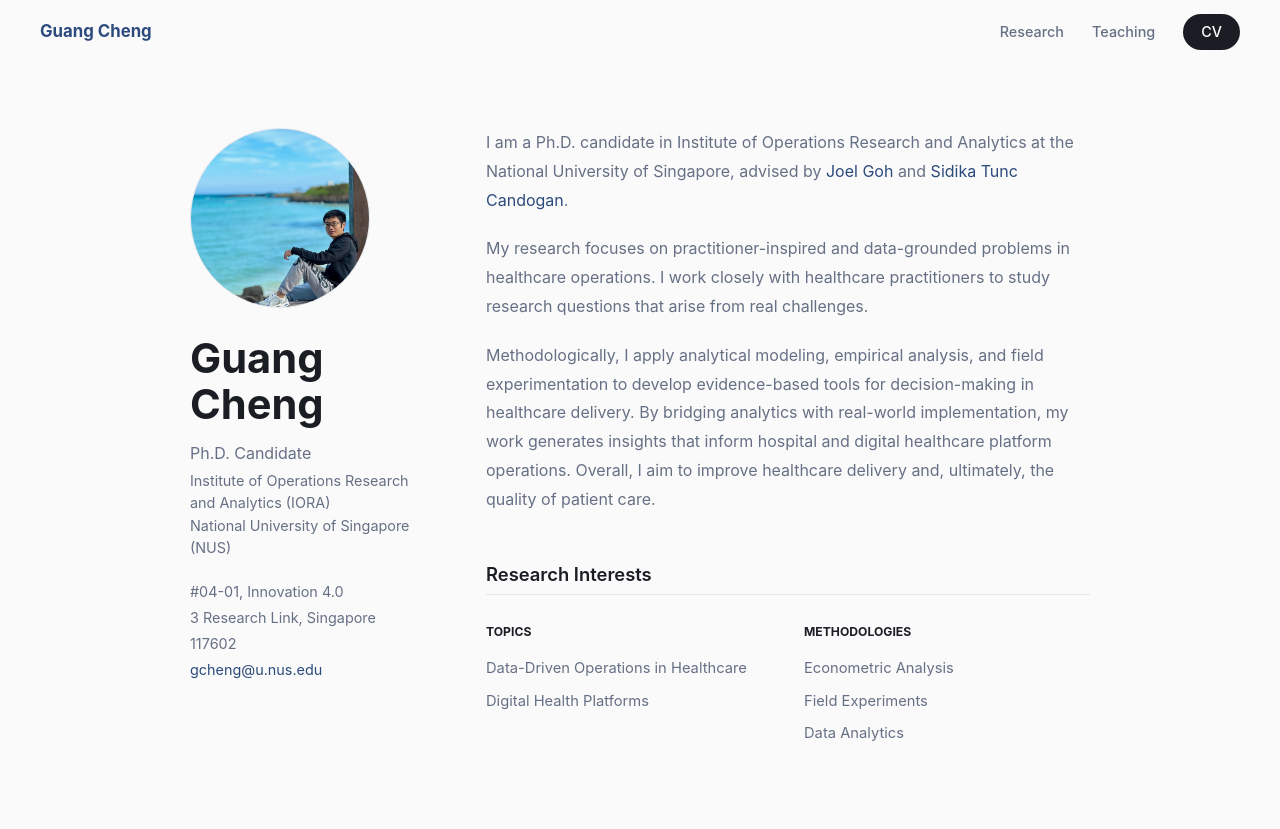
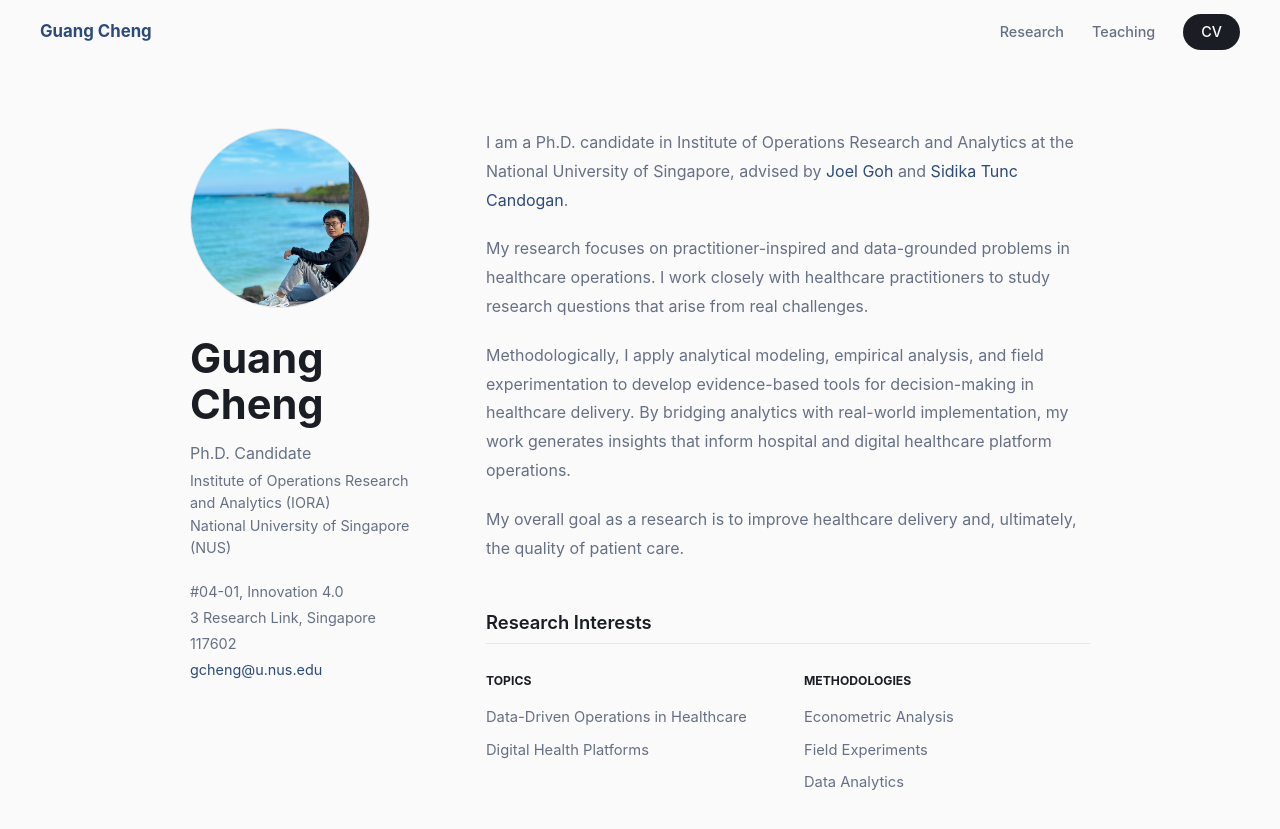
Before and after one commit to gcheng-nus/gcheng-nus.github.io, a Jekyll site: the page built from _pages/about.md, in a window 1280 px wide and 900 px high. Shown: the top 829 px of the window. Built offline with Jekyll 4.4.1, drawn with Linux system fonts in a browser that asks for light colours.

Commit message:
revise bio

```diff
--- a/_pages/about.md
+++ b/_pages/about.md
@@ -33,7 +33,8 @@ redirect_from:
         <div class="bio">
           <p>I am a Ph.D. candidate in Institute of Operations Research and Analytics at the National University of Singapore, advised by <a href="https://www.joelgoh.net/" target="_blank" rel="noopener">Joel Goh</a> and <a href="https://www.sidikatunccandogan.com/" target="_blank" rel="noopener">Sidika Tunc Candogan</a>.</p>
           <p>My research focuses on practitioner-inspired and data-grounded problems in healthcare operations. I work closely with healthcare practitioners to study research questions that arise from real challenges.</p>
-          <p>Methodologically, I apply analytical modeling, empirical analysis, and field experimentation to develop evidence-based tools for decision-making in healthcare delivery. By bridging analytics with real-world implementation, my work generates insights that inform hospital and digital healthcare platform operations. Overall, I aim to improve healthcare delivery and, ultimately, the quality of patient care.</p>
+          <p>Methodologically, I apply analytical modeling, empirical analysis, and field experimentation to develop evidence-based tools for decision-making in healthcare delivery. By bridging analytics with real-world implementation, my work generates insights that inform hospital and digital healthcare platform operations.</p>
+          <p>My overall goal as a research is to improve healthcare delivery and, ultimately, the quality of patient care.</p>
         </div>
 
         <div class="interests">
```
